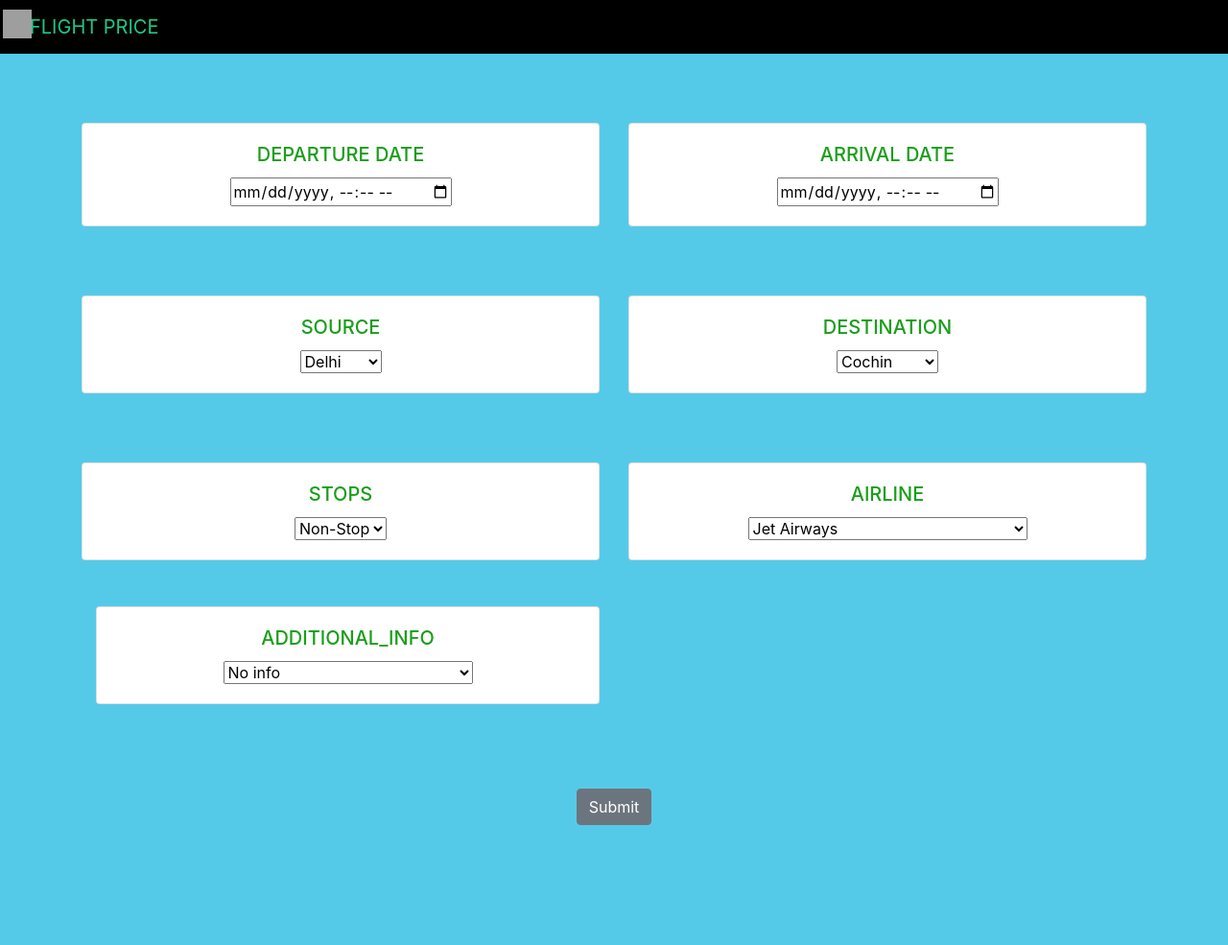
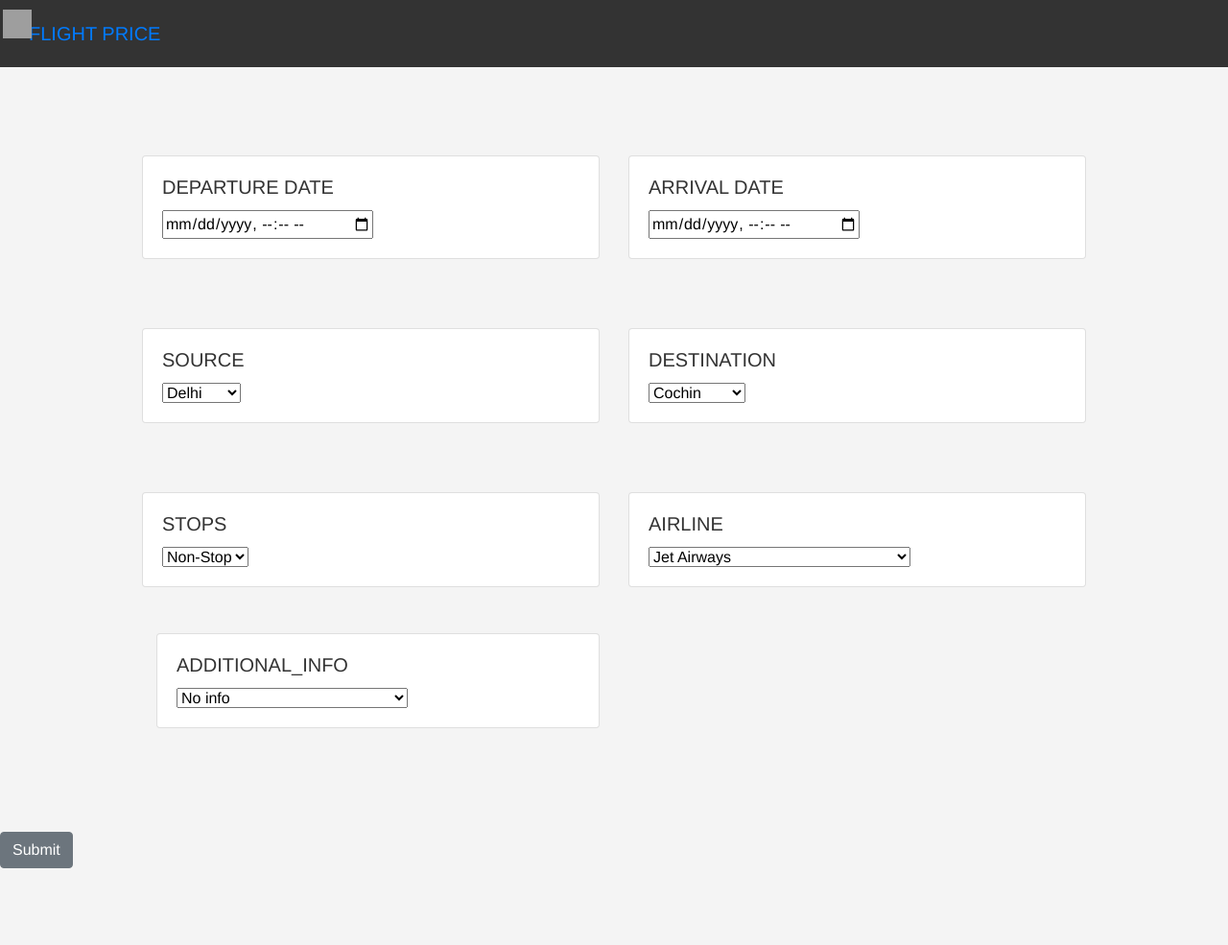
Before and after one commit to sk2330/Flight_Price, a Flask app: page / in a window 1280 px wide. Shown: the whole page at 96% size. Before the commit the page ends 860 px from the top, so only its background shows below. Run offline with Flask 3, Linux system fonts and the light colour scheme; parts of the project's set-up code (start-up, migrations or seed data) failed here and were passed over; some libraries are stand-ins or nearby versions; grey boxes are pictures that could not be loaded.

Commit message:
HTML and CSS

```diff
--- a/static/css/style.css
+++ b/static/css/style.css
@@ -1,11 +1,28 @@
 body {
-    background-color: #55cae8;
+    font-family: 'Helvetica', 'Arial', sans-serif;
+    background-color: #f4f4f4;
+    color: #333;
+    margin: 0;
+    padding: 0;
+}
+
+header {
+    background-color: #333;
+    color: #fff;
+    padding: 20px 0;
     text-align: center;
-    color: #1b9e1b;
+}
+
+h1 {
+    margin: 0;
+    font-size: 2em;
 }
 
 .navbar {
-    background-color: #000000;
+    background-color: #333;
+    color: #fff;
+    padding: 15px;
+    text-align: center;
 }
 
 .flight-icon {
@@ -15,10 +32,49 @@ body {
     width: 30px;
     height: 30px;
 }
+
 a {
-    color: #1cc98a;
+    color: #007BFF;
+    text-decoration: none;
 }
 
 a:hover {
-    color: #a00909;
+    color: #0056b3;
 }
+
+.container {
+    width: 80%;
+    margin: 0 auto;
+    padding: 20px;
+}
+
+section {
+    padding: 40px 0;
+}
+
+.button {
+    display: inline-block;
+    padding: 10px 20px;
+    color: #fff;
+    background-color: #007BFF;
+    text-decoration: none;
+    border-radius: 5px;
+    transition: background-color 0.3s ease;
+}
+
+.button:hover {
+    background-color: #0056b3;
+}
+
+footer {
+    background-color: #333;
+    color: #fff;
+    padding: 20px 0;
+    text-align: center;
+}
+
+@media (max-width: 768px) {
+    .container {
+        width: 90%;
+    }
+}
```
